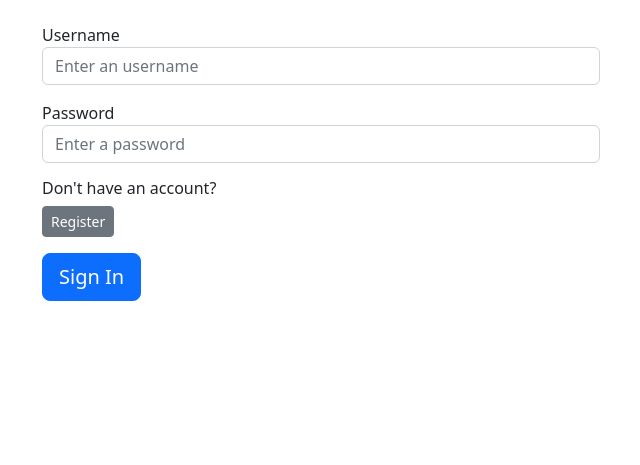
After one commit to vonderklaas/flask-shopping, a Flask app: page /login in a window 1280 px wide. The commit adds this page. Shown: the part 335-800 px from the top of the page, without its empty margins (319-959 px from the left). Run offline with Flask 2, Linux system fonts and the light colour scheme.

Commit message:
Added /login route, and Login Form

```diff
--- a/market/__init__.py
+++ b/market/__init__.py
@@ -1,12 +1,12 @@
-from enum import unique
-from operator import length_hint
-from flask import Flask, render_template
+from flask import Flask
 from flask_sqlalchemy import SQLAlchemy
+from flask_bcrypt import Bcrypt
 
 app = Flask(__name__)
 app.config['SQLALCHEMY_DATABASE_URI'] = 'sqlite:///market.db'
 app.config['SECRET_KEY'] = '7b04e086374e711904c47e40'
 
 db = SQLAlchemy(app)
+bcrypt = Bcrypt(app)
 
 from market import routes
--- a/market/forms.py
+++ b/market/forms.py
@@ -17,9 +17,13 @@ class RegisterForm(FlaskForm):
         if user:
             raise ValidationError('Email already exists, please try a different email')
 
-
     username = StringField(label='Username', validators=[Length(min=2, max=30), DataRequired()])
     email = StringField(label='Email', validators=[Email(), DataRequired()])
     password1 = PasswordField(label='Password', validators=[Length(min=6, max=255), DataRequired()])
     password2 = PasswordField(label='Password Confirm', validators=[EqualTo('password1'), DataRequired()])
-    submit = SubmitField(label='Register now')
+    submit = SubmitField(label='Register')
+
+class LoginForm(FlaskForm):
+    username = StringField(label='Username', validators=[DataRequired()])
+    password = PasswordField(label='Password', validators=[DataRequired()])
+    submit = SubmitField(label='Sign In')
--- a/market/routes.py
+++ b/market/routes.py
@@ -1,18 +1,15 @@
 from market import app, db
 from flask import render_template, redirect, url_for, flash
 from market.models import Item, User
-from market.forms import RegisterForm
+from market.forms import LoginForm, RegisterForm
 
 @app.route("/")
-@app.route("/home")
 def home_page():
-
     return render_template('home.html')
 
 @app.route("/market")
 def market_page():
     items = Item.query.all()
-
     return render_template('market.html', items=items)
 
 @app.route("/register", methods=['GET', 'POST'])
@@ -22,7 +19,7 @@ def register_page():
         user_to_create = User(
             username=form.username.data,
             email=form.email.data,
-            password_hash=form.password1.data
+            password=form.password1.data
         )
         db.session.add(user_to_create)
         db.session.commit()
@@ -30,5 +27,9 @@ def register_page():
     if form.errors != {}:
         for err_msg in form.errors.values():
             flash(err_msg, category='warning')
+    return render_template('register.html', form=form)
 
-    return render_template('register.html', form=form)
+@app.route("/login", methods=['GET', 'POST'])
+def login_page():
+    form = LoginForm()
+    return render_template('login.html', form=form)
--- a/market/templates/base.html
+++ b/market/templates/base.html
@@ -20,7 +20,7 @@
   <body>
     <nav class="navbar navbar-expand-lg bg-light">
       <div class="container-fluid">
-        <a class="navbar-brand" href="/">Flask Market</a>
+        <a class="navbar-brand" href="{{ url_for('home_page') }}">Flask Market</a>
         <button
           class="navbar-toggler"
           type="button"
@@ -35,15 +35,12 @@
         <div class="collapse navbar-collapse" id="navbarSupportedContent">
           <ul class="navbar-nav me-auto mb-2 mb-lg-0">
             <li class="nav-item">
-              <a class="nav-link active" aria-current="page" href="{{ url_for('home_page') }}">Home</a>
-            </li>
-            <li class="nav-item">
               <a class="nav-link" href="{{ url_for('market_page') }}">Market</a>
             </li>
           </ul>
           <ul class="navbar-nav mb-2 mb-lg-0">
             <li class="nav-item">
-              <a class="nav-link active" aria-current="page" href="/login">Login</a>
+              <a class="nav-link active" aria-current="page" href="{{ url_for('login_page') }}">Login</a>
             </li>
             <li class="nav-item">
               <a class="nav-link" href="{{ url_for('register_page') }}">Register</a>
--- /dev/null
+++ b/market/templates/login.html
@@ -0,0 +1,33 @@
+{% extends 'base.html' %}
+
+{% block title %}
+    Login
+{% endblock %}
+
+{% block content %}
+    <div class='container'>
+        <div class="text-center">
+            <h1>Login</h1>
+            <img width="300" height="150" class="mb-4 mt-4" src='https://twilio-cms-prod.s3.amazonaws.com/original_images/flask-oauth.png' alt='Flask Market'>
+        </div>
+        <form class="form-signin w-50 m-auto" method='POST'>
+            <!-- Prevent Form from attack -->
+            {{ form.hidden_tag() }}
+            <div class="mb-3">
+                {{ form.username.label() }}
+                {{ form.username(class="form-control", placeholder="Enter an username") }}
+            </div>
+            <div class="mb-3">
+                {{ form.password.label() }}
+                {{ form.password(class="form-control", placeholder="Enter a password") }}
+            </div>
+            <div class="checkbox mb-3">
+               <h6>Don't have an account?</h6>
+               <a class="btn btn-sm btn-secondary" href="{{ url_for('register_page') }}">Register</a>
+            </div>
+            <div class="mb-3">
+                {{ form.submit(class="btn btn-lg btn-block btn-primary") }}
+            </div>
+        </form>
+    </div>
+{% endblock %}
--- a/market/templates/register.html
+++ b/market/templates/register.html
@@ -11,7 +11,7 @@
             <img width="300" height="150" class="mb-4 mt-4" src='https://twilio-cms-prod.s3.amazonaws.com/original_images/flask-oauth.png' alt='Flask Market'>
         </div>
         <form class="form-register w-50 m-auto" method='POST'>
-            <!-- Prevent from attack -->
+            <!-- Prevent Form from attack -->
             {{ form.hidden_tag() }}
             <div class="mb-3">
                 {{ form.username.label() }}
@@ -29,6 +29,10 @@
                 {{ form.password2.label() }}
                 {{ form.password2(class="form-control", placeholder="Confirm your password") }}
             </div>
+            <div class="checkbox mb-3">
+                <h6>Already have an account?</h6>
+                <a class="btn btn-sm btn-secondary" href="{{ url_for('login_page') }}">Login</a>
+             </div>
             <div class="mb-3">
                 {{ form.submit(class="form-control btn-block btn btn-primary") }}
             </div>
```
Also changed, not shown: market/models.py (+10 -1 lines), market/market.db.
